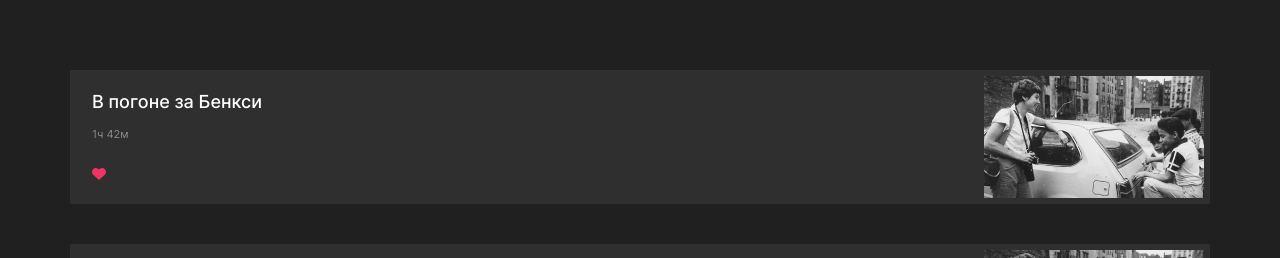
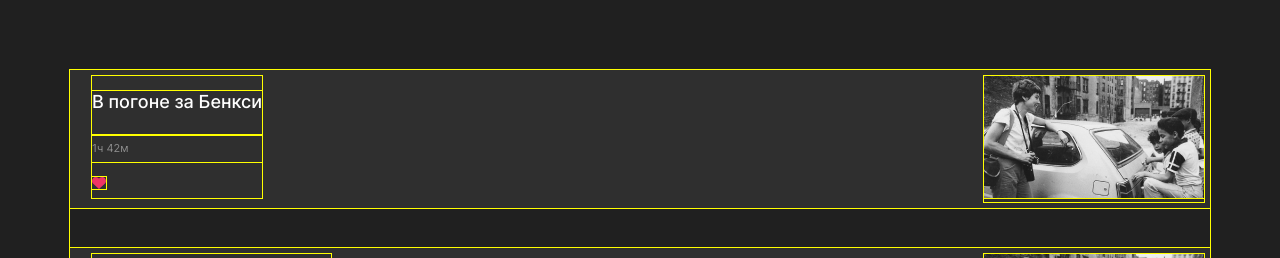
Before and after one commit to OGSmit/movies-explorer-frontend, a React (Create React App) app in the folder frontend/: page /movies in a window 1280 px wide. Shown: the part 542-800 px from the top of the page. Built offline with nearby package versions, Linux system fonts and the light colour scheme.

Commit message:
small fix

```diff
--- a/frontend/src/components/main/aboutMe/AboutMe.js
+++ b/frontend/src/components/main/aboutMe/AboutMe.js
@@ -1,12 +1,10 @@
 import "./AboutMe.css"
 import avatar from '../../../images/bio__avatar.png'
-import { Element } from 'react-scroll';
 
 function AboutMe() {
 
   return (
     <section className="aboutMe" id="aboutMe">
-      <Element name="aboutMe">
         <h2 className="aboutMe__description">Студент</h2>
         <div className="aboutMe__container">
           <div className="aboutMe__container-bio">
@@ -19,7 +17,6 @@
           </div>
           <img alt="фотография студента" src={avatar} className="aboutMe__avatar" />
         </div>
-      </Element>
     </section>
   )
 }
--- a/frontend/src/components/main/aboutProject/AboutProject.js
+++ b/frontend/src/components/main/aboutProject/AboutProject.js
@@ -1,11 +1,9 @@
 import './AboutProject.css'
-import { Element } from 'react-scroll';
 
 function AboutProject() {
 
   return (
     <section className='aboutProject' id='aboutProject'>
-      <Element name="aboutProject">
         <h2 className='aboutProject__description'>О проекте</h2>
         <div className='aboutProject__container'>
           <div className='aboutProject__topic-stage'>
@@ -27,7 +25,6 @@
             <p className='aboutProject__line-name'>Front-end</p>
           </div>
         </div>
-      </Element>
     </section>
   )
 }
--- a/frontend/src/components/main/portfolio/Portfolio.js
+++ b/frontend/src/components/main/portfolio/Portfolio.js
@@ -6,7 +6,7 @@
 
   return (
     <section className='portfolio'>
-      <p className='portfolio__description'>Портфолио</p>
+      <h2 className='portfolio__description'>Портфолио</h2>
       <nav className='portfolio__nav'>
         <ul className='portfolio__list'>
           <li><Link to='https://ogsmit.github.io/how-to-learn/' target="_blank" rel="noreferrer" className='portfolio__link'>
--- a/frontend/src/components/main/techs/Techs.js
+++ b/frontend/src/components/main/techs/Techs.js
@@ -1,11 +1,9 @@
 import './Techs.css';
-import { Element } from 'react-scroll';
 
 function Techs() {
 
   return (
     <section className="techs" id='techs'>
-      <Element name="techs">
         <h2 className='techs__description'>Технологии</h2>
         <div className='techs__container'>
           <h3 className='techs__title'>7 технологий</h3>
@@ -20,7 +18,6 @@
             <li><span className='techs__item'>mongoDB</span></li>
           </ul>
         </div>
-      </Element>
     </section>
   )
 }
--- a/frontend/src/components/movies/moviesCard/MoviesCard.css
+++ b/frontend/src/components/movies/moviesCard/MoviesCard.css
@@ -1,6 +1,6 @@
 .moviesCard {
   width: 100%;
-  max-height: 134px;
+  min-height: 134px;
   display: flex;
   flex-direction: row;
   justify-content: space-between;
@@ -17,7 +17,7 @@
     'title'
     'duration'
     'like';
-    max-height: 122px;
+  max-height: 122px;
 }
 
 .moviesCard__title {
@@ -31,8 +31,8 @@
   white-space: nowrap;
   overflow: hidden;
   text-align: start;
-  max-height: 44px;
-  grid-area: 'title';
+  min-height: 44px;
+  grid-area: title;
 }
 
 .moviesCard__duration {
@@ -42,7 +42,7 @@
   display: flex;
   align-items: center;
   color: #8B8B8B;
-  grid-area: 'duration';
+  grid-area: duration;
   margin: 0;
   align-self: normal;
   margin-bottom: 5px;
@@ -58,7 +58,7 @@
   background-size: cover;
   border: 0;
   background-color: #2F2F2F;
-  grid-area: 'like';
+  grid-area: like;
   align-self: start;
   margin-top: 10px;
 }
--- a/frontend/src/index.css
+++ b/frontend/src/index.css
@@ -16,4 +16,4 @@
   overflow: hidden;
 }
 
-/* * { outline: 1px solid yellow; } */
+* { outline: 1px solid yellow; }
```
Also changed, not shown: frontend/public/index.html (+0 -23 lines), frontend/ToDo.txt.
